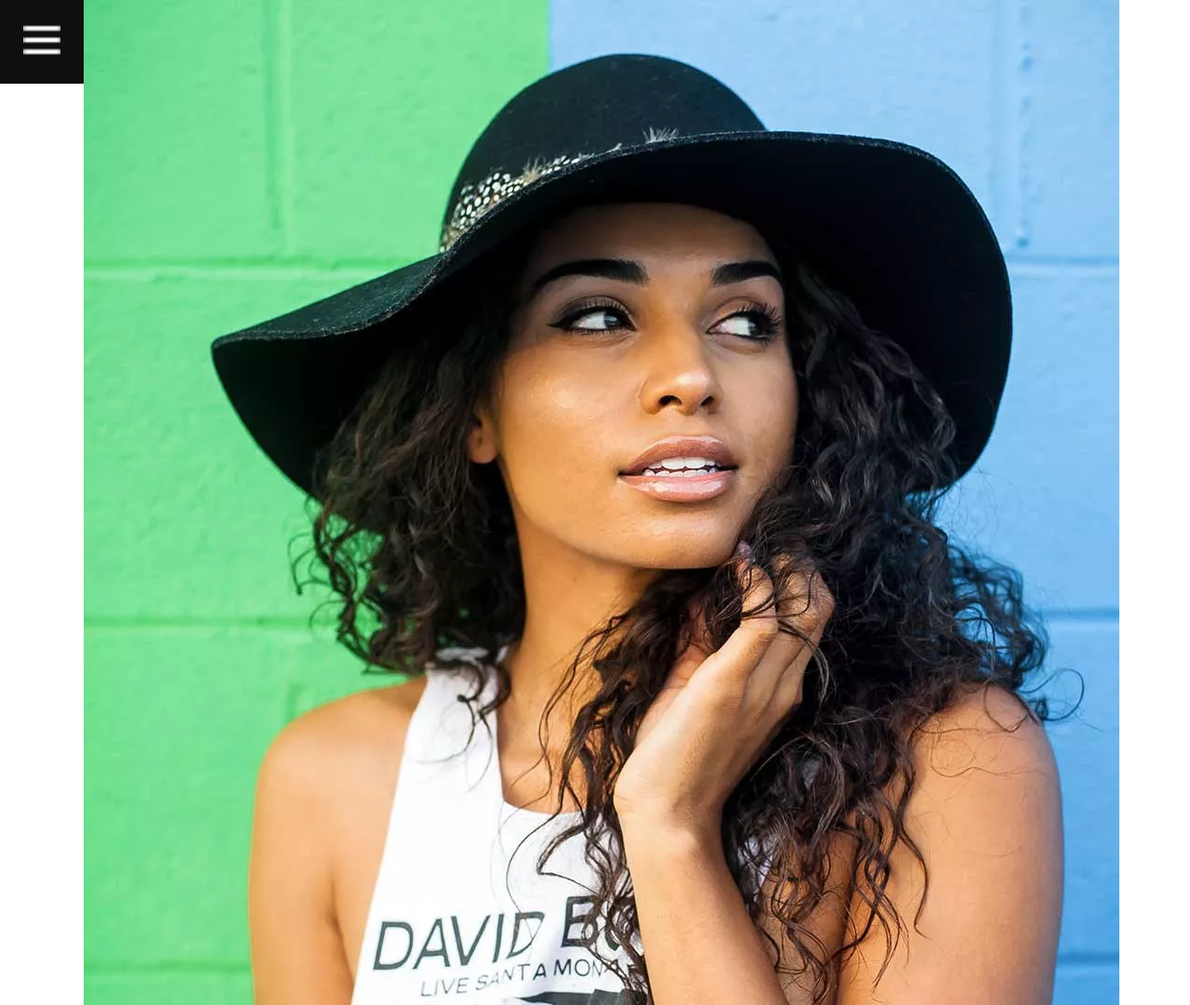
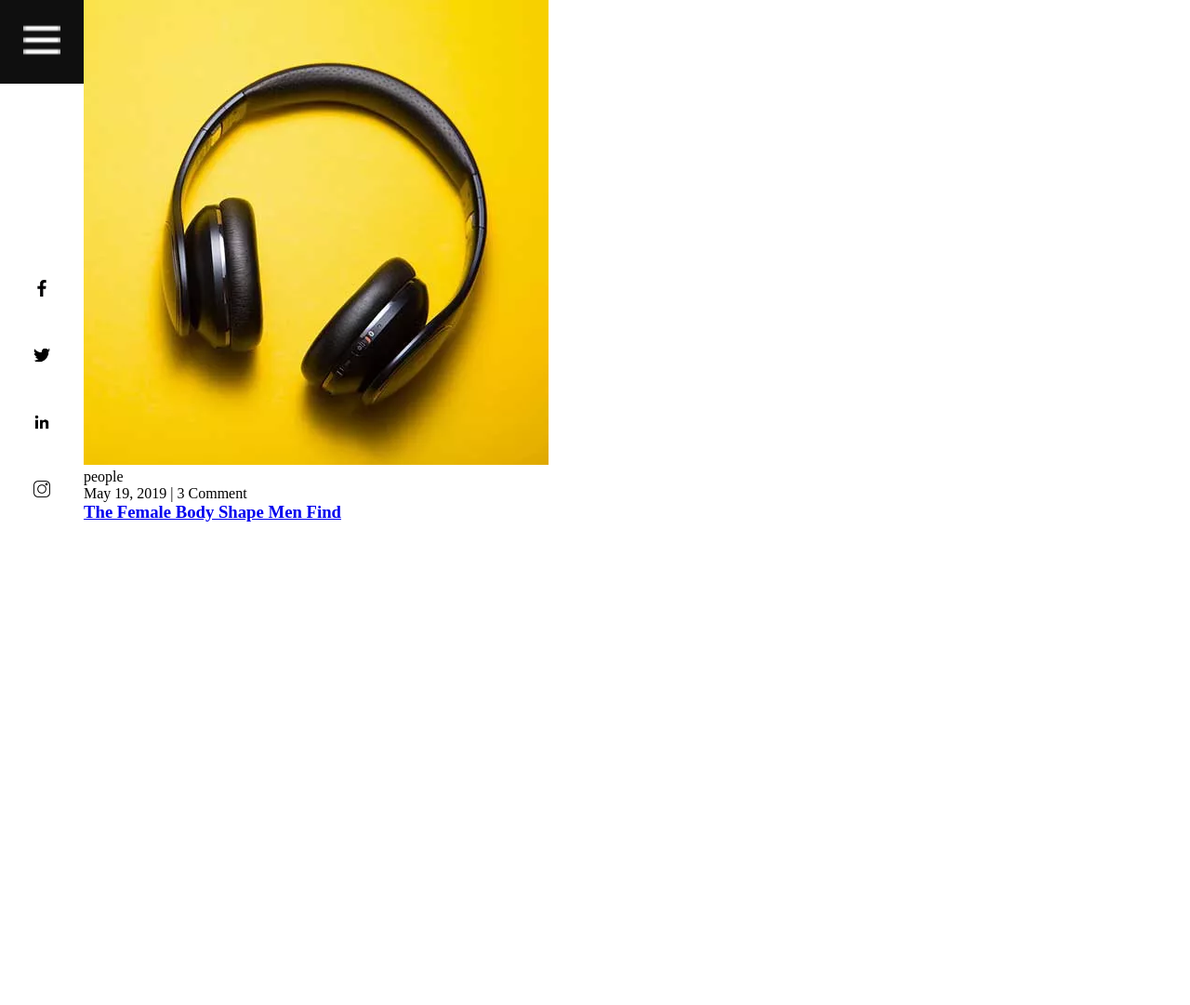
Before and after one commit to MRG84276/REPRODU-O-DE-SITE---Display-GRID, a plain HTML site: page blog.html in a window 1280 px wide. Shown: the top 1081 px of the page at 93% size. After the commit the page ends 800 px from the top, so only its background shows below. Drawn offline with Linux system fonts and the light colour scheme.

Commit message:
Update blog.html

```diff
--- a/blog.html
+++ b/blog.html
@@ -68,19 +68,17 @@
            </a>
         </div>
         </div>
-        <div id="gallery-img">
-        <div class="blog-grid-warp"></div>
-          <img src="1.jpg.webp" alt="">
-          <img src="2.jpg.webp" alt="">
+        <section class="blog-section">
+        <div class="blog-grid">
+        <div class="blog-item">
           <img src="3.jpg" alt="">
-          <img src="4.jpg" alt="">
-          <img src="5.jpg.webp" alt="">
-          <img src="7.jpg" alt="">
-          <img src="8.jpg" alt="">
-          <img src="9.jpg" alt="">
-          <img src="10.jpg" alt="">
-          <img src="11.jpg" alt="">
-          <img src="3.jpg.webp" alt="">
-          <img src="4.jpg.webp" alt="">
+          <div class="bi-tag">people</div>
+          <div class="bi-text">
+            <div class="bi-date">May 19, 2019 | 3 Comment</div>
+            <h3><a href="blog-details.html">The Female Body Shape Men Find</a></h3>
+          </div>
+          </div>
+        </div>
+       </section>
 </body>
 </html>
```
